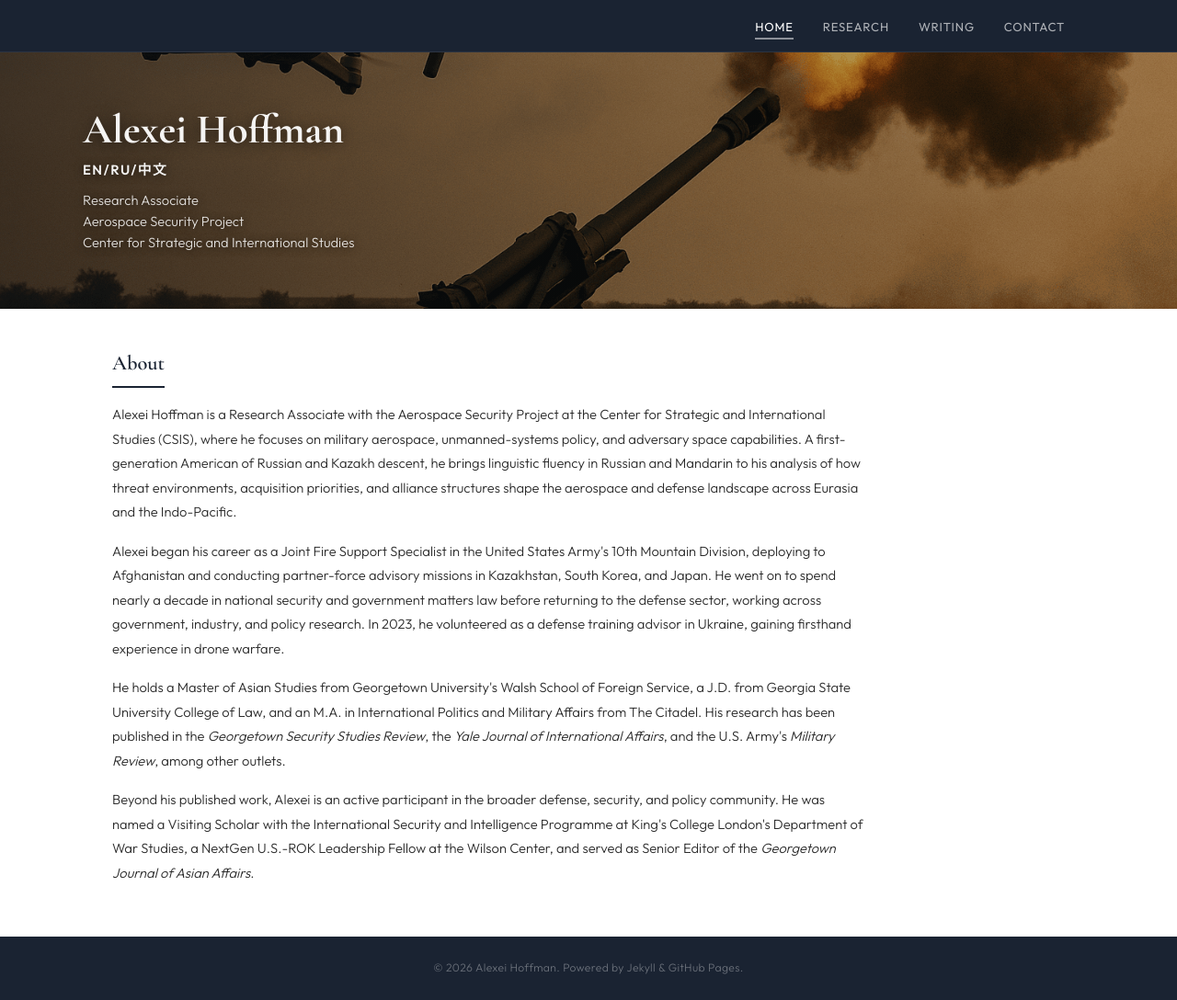
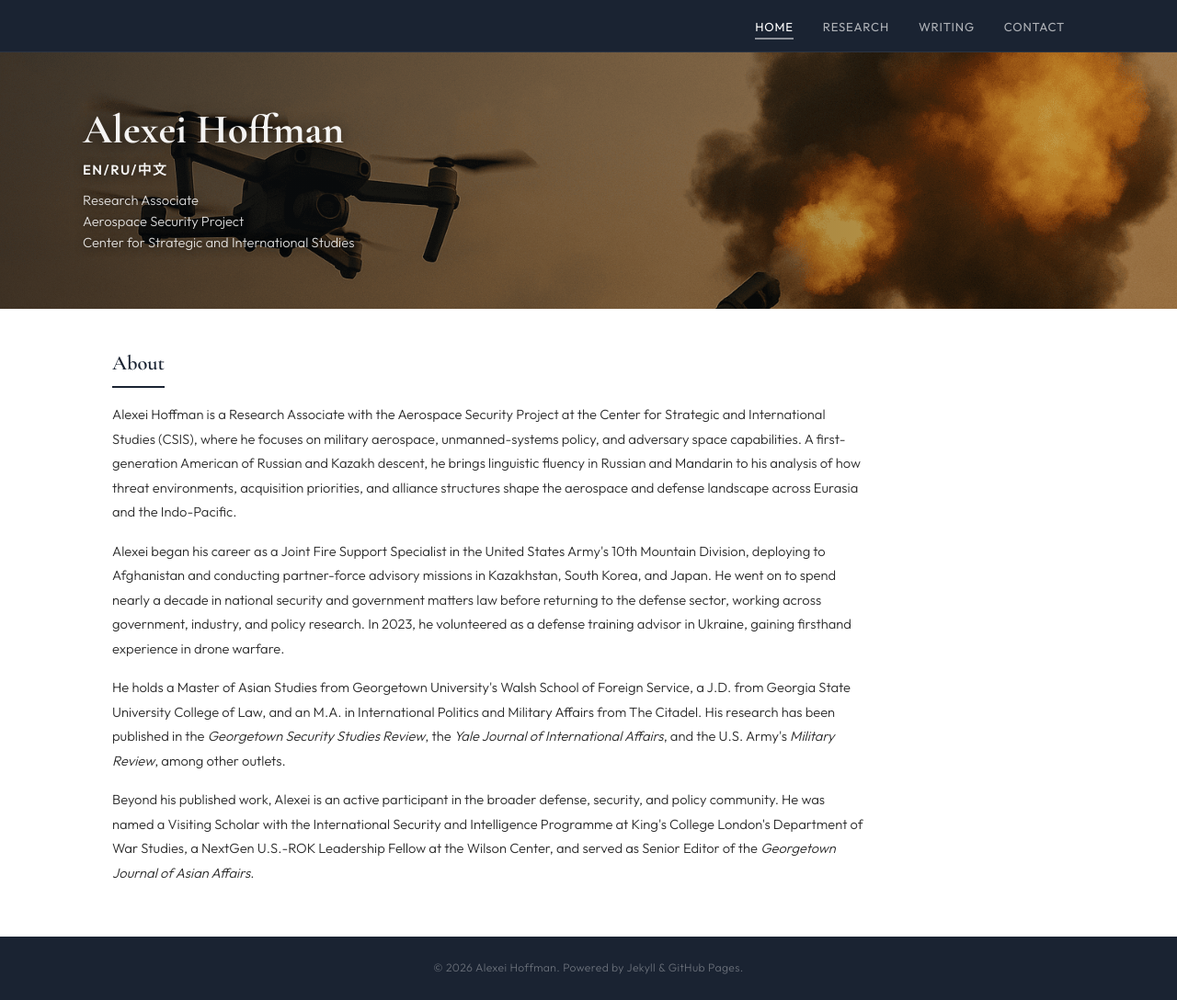
Before and after one commit to a-novi13-byte/a-novi13-byte.github.io, a Jekyll site: the page built from index.html, in a window 1280 px wide and 1088 px high. Shown: the whole window at 92% size. Built offline with Jekyll 4.4.1, drawn with Linux system fonts in a browser that asks for light colours.

Commit message:
Update index.html

```diff
--- a/index.html
+++ b/index.html
@@ -5,10 +5,10 @@ title: Home
 <style>
 .site-nav .nav-name { visibility: hidden; }
 .hero-langs { font-size: 0.92rem; font-weight: 600; color: rgba(255,255,255,0.95); letter-spacing: 0.1em; margin-top: -0.3rem; margin-bottom: 0.6rem; text-shadow: 0 1px 10px rgba(0,0,0,0.6); }
+.hero-banner img { object-position: center 20%; }
 </style>
 <section class="hero-banner">
-  <!-- Banner credit: U.S. Air Force photo by Staff Sgt. Blake Wiles (public domain) -->
-  <img src="{{ 'assets/images/drony-j-arta.png' | relative_url }}" alt="A U.S. Air Force F-15EX Eagle II flies over open water.">
+  <img src="{{ 'assets/images/drony-j-arta.png' | relative_url }}" alt="A small quadcopter drone hovers near a towed howitzer as it fires at dusk, a crewman crouched beside the gun.">
   <div class="hero-banner-overlay">
     <div class="hero-banner-inner">
       <h1>Alexei Hoffman</h1>
```
